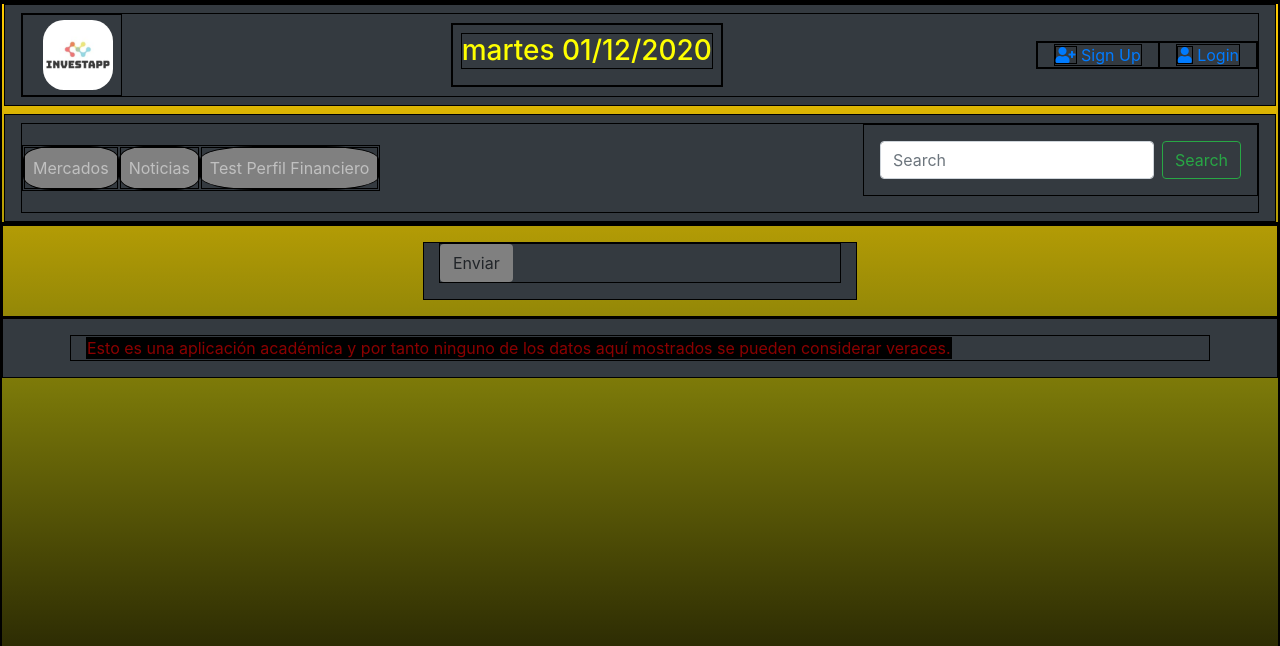
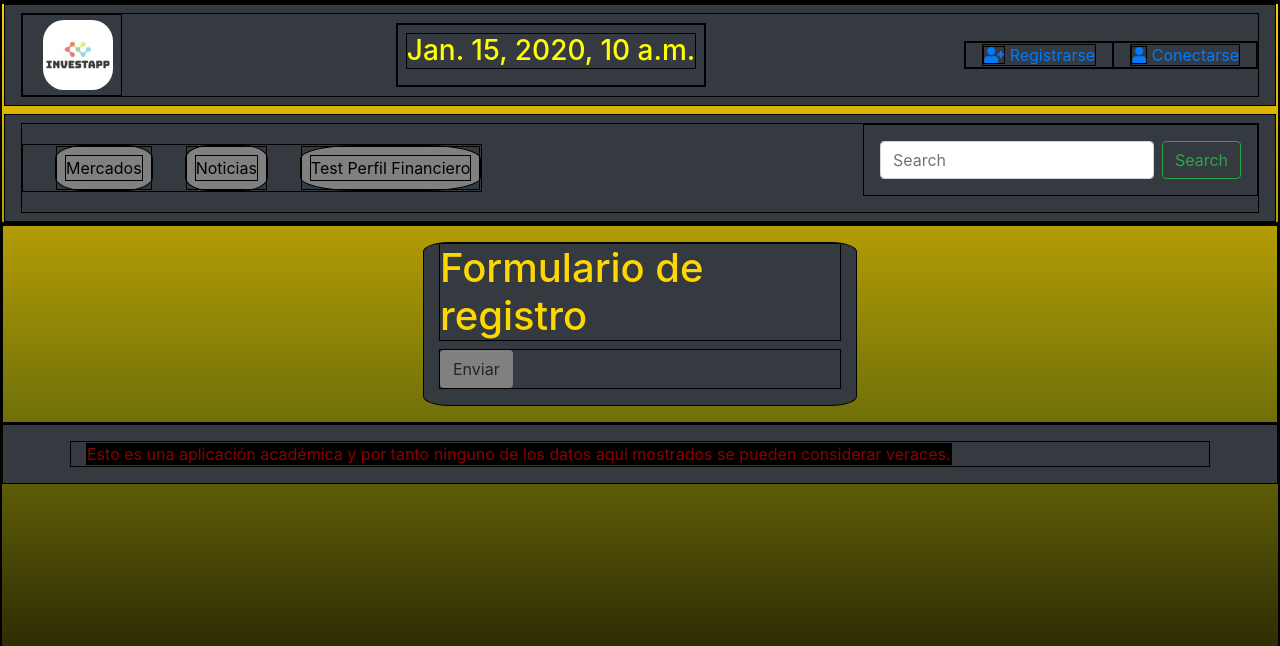
Before and after one commit to gprossignoli/investApp, a Django app: template templates/register.html in a window 1280 px wide. Shown: the top 646 px of the page. Run offline with Django 3.2, Linux system fonts and the light colour scheme; the template is opened without the code that fills it: most values are stand-ins (such as "Sample title", 1, 10 or a date in 2020).

Commit message:
wip: logout e index con fecha actualizada

```diff
--- a/investapp/views.py
+++ b/investapp/views.py
@@ -1,8 +1,9 @@
+import datetime
+
 from django.shortcuts import render
 from django.http import HttpResponse
 from django.template import loader
 
 
 def index(request):
-    template = loader.get_template('base.html')
-    return HttpResponse(template.render())
+    return render(request, 'base.html', {'time_stamp': datetime.datetime.today()})
--- a/profiles/presentation/urls.py
+++ b/profiles/presentation/urls.py
@@ -3,7 +3,8 @@ from django.urls import path
 from profiles.presentation import views
 
 urlpatterns = [
-    path('register/', views.register, name='register_form'),
+    path('register/', views.register, name='register'),
     path('login/', views.user_login, name='user_login'),
-    path('user', views.user_profile, name='user_profile'),
+    path('logout/', views.user_logout, name='user_logout'),
+    path('user/', views.user_profile, name='user_profile'),
 ]
--- a/static/css/base.css
+++ b/static/css/base.css
@@ -29,10 +29,15 @@ body {
 .list_item{
     background-color: gray;
     border-radius: 30%;
+    margin-left: 2em;
 }
 
-.list_item a{
-    color: darkblue;
+.list_item a p{
+    margin: 0;
+    color: black;
+}
+.list_item a p:hover{
+    color: gold;
 }
 
 #search_button{
--- a/static/profiles/css/register.css
+++ b/static/profiles/css/register.css
@@ -1,9 +1,15 @@
 
 #form {
+    border: 1px solid black;
+    border-radius: 6%;
     width: 10em;
     margin-top: 1em;
     margin-bottom: 1em;
     background-color: #343a40;
+}
+
+#form h1{
+    color: gold;
 }
 
 #form .btn{
--- a/templates/base.html
+++ b/templates/base.html
@@ -8,7 +8,7 @@
   <meta name="description" content="">
   <meta name="author" content="">
 
-  <title>{% block title %}{%endblock%}</title>
+  <title>{% block title %}Bienvenido a InvestApp {%endblock%}</title>
 
   <!-- Bootstrap core CSS -->
   <link rel="stylesheet" href="https://cdn.jsdelivr.net/npm/bootstrap@4.5.3/dist/css/bootstrap.min.css"
@@ -29,12 +29,16 @@
           </a>
           <div class="d-flex justify-content-center">
             <div class="p-2" width="70" height="70">
-                <h3 id="fecha">martes 01/12/2020</h3>
+              <h3 id="fecha">{{ time_stamp }}</h3>
             </div>
           </div>
           <ul class="nav navbar-nav navbar-right">
-              <li><a href="{% url 'register_form' %}" class="login"><i class="fas fa-user-plus"></i> Sign Up</a></li>
-              <li><a href="{% url 'user_login' %}" class="login"><i class="fas fa-user"></i> Login</a></li>
+            {% if not user_already_logged %}
+            <li><a href="{% url 'register' %}" class="login"><i class="fas fa-user-plus"></i> Registrarse</a></li>
+            <li><a href="{% url 'user_login' %}" class="login"><i class="fas fa-user"></i> Conectarse </a></li>
+            {% else %}
+            <li><a href="{% url 'user_logout' %}" class="login"><i class="fas fa-user"></i> Desconectarse </a></li>
+            {% endif %}
           </ul>
         </div>
       </nav>
@@ -42,13 +46,13 @@
         <div class="collapse navbar-collapse justify-content-between">
           <ul class="nav navbar-nav">
             <li class="list_item nav-item">
-                <a class="nav-link" href="#">Mercados <span class="sr-only">(current)</span></a>
+              <a class="nav-link" href="#"> <p>Mercados</p> <span class="sr-only">(current)</span></a>
             </li>
             <li class="list_item nav-item">
-                <a class="nav-link" href="#">Noticias</a>
+              <a class="nav-link" href="#"><p>Noticias</p></a>
             </li>
             <li class="list_item nav-item">
-                <a class="nav-link" href="#">Test Perfil Financiero</a>
+              <a class="nav-link" href="#"><p>Test Perfil Financiero</p></a>
             </li>
           </ul>
           <form id="search_button" class="form-inline">
--- a/templates/login.html
+++ b/templates/login.html
@@ -2,7 +2,7 @@
 {% load static %}
 
 {% block title %}
-Register form
+Inicio de sesión
 {% endblock %}
 
 {% block content %}
--- a/templates/register.html
+++ b/templates/register.html
@@ -2,7 +2,7 @@
 {% load static %}
 
 {% block title %}
-Register form
+Pagina de registro
 {% endblock %}
 
 {% block content %}
@@ -11,6 +11,8 @@ Register form
 <div class=".container">
     <div class="row justify-content-center">
         <div id="form" class="col-md-4">
+            <h1> Formulario de registro </h1>
+
             <form action="" method="POST" class="post-form">{% csrf_token %}
                 {{ form.as_p }}
                 <button type="submit" class="save btn btn-default">Enviar</button>
```
Also changed, not shown: investapp/settings.py (+7 -1 lines), profiles/presentation/views.py (+24 -13 lines). Lines whose indentation alone changed are shown as unchanged.
